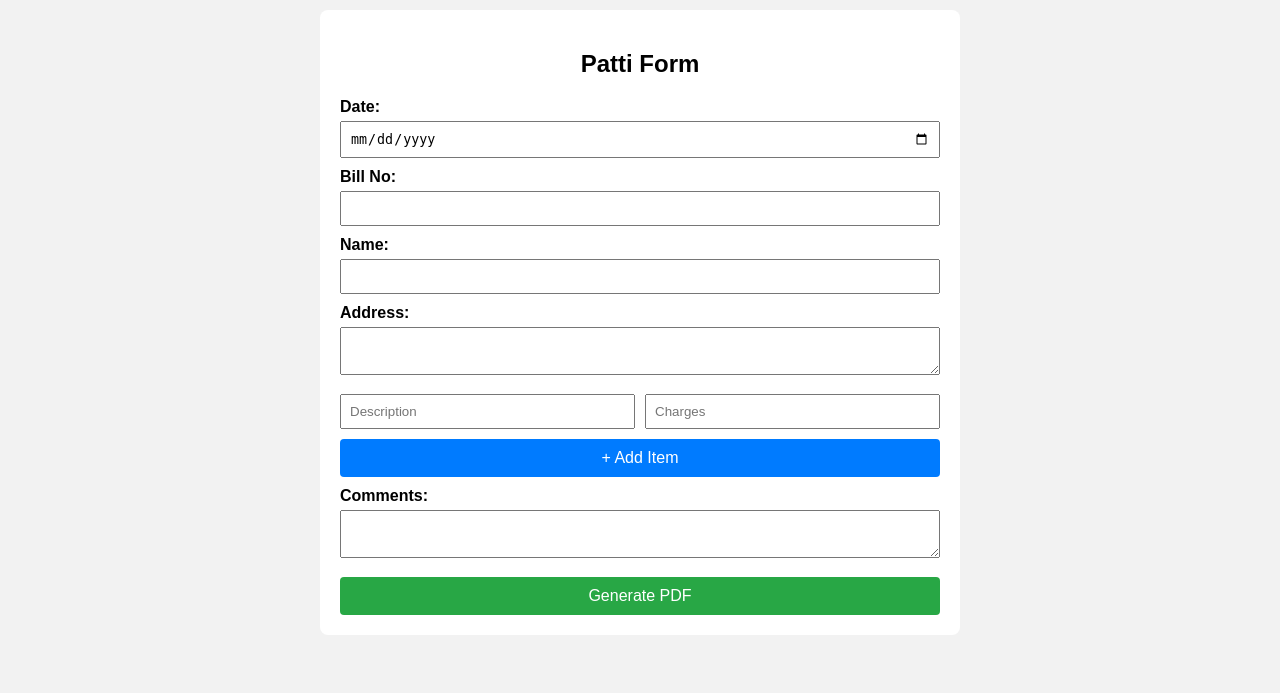
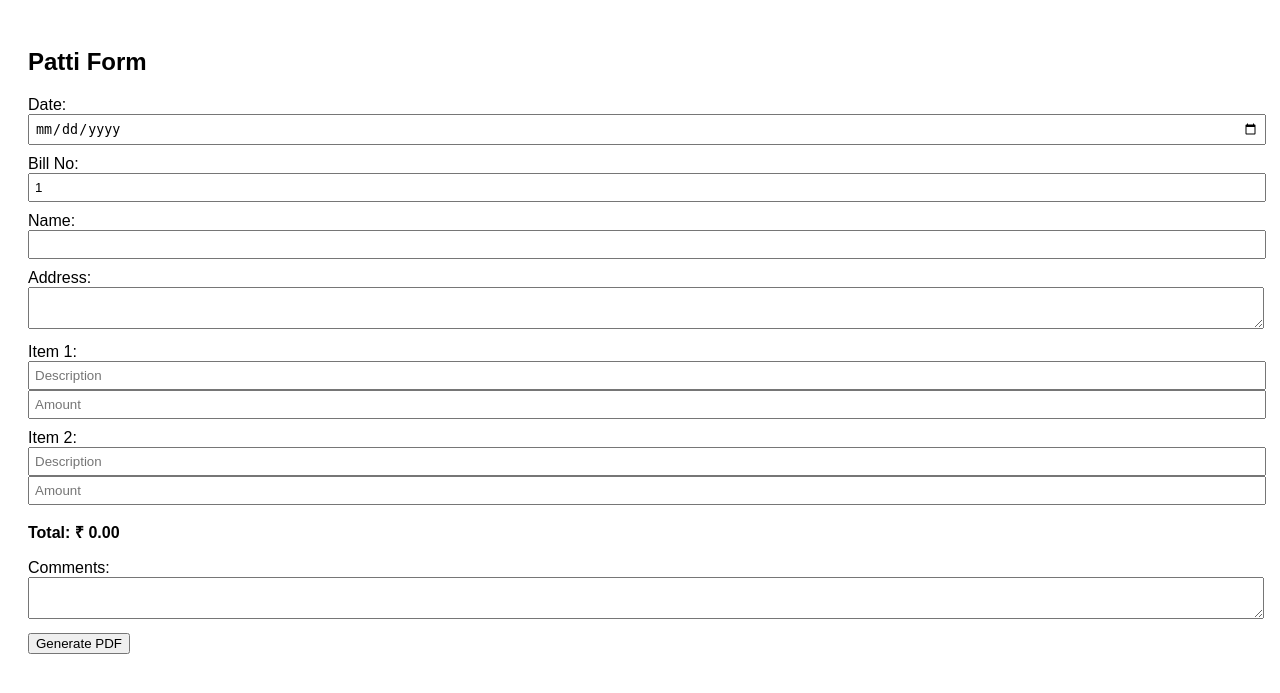
Before and after one commit to manchepatti/manche-patti-app, a Flask app: page / in a window 1280 px wide. Shown: the top 693 px of the page. Run offline with Flask 3, Linux system fonts and the light colour scheme; data that the repository does not hold is empty.

Commit message:
Update form.html

```diff
--- a/templates/form.html
+++ b/templates/form.html
@@ -1,124 +1,77 @@
-<!-- templates/form.html -->
+<!-- === templates/form.html === -->
 <!DOCTYPE html>
-<html lang="en">
+<html>
 <head>
-    <meta charset="UTF-8">
-    <title>Patti Form</title>
-    <meta name="viewport" content="width=device-width, initial-scale=1.0">
+    <title>Patti Receipt Form</title>
     <style>
         body {
-            font-family: sans-serif;
-            margin: 10px;
-            padding: 0;
-            background: #f2f2f2;
+            font-family: Arial, sans-serif;
+            padding: 20px;
         }
-
-        .container {
-            max-width: 600px;
-            margin: auto;
-            background: #fff;
-            padding: 20px;
-            border-radius: 8px;
+        .input-group {
+            margin-bottom: 10px;
         }
-
-        h2 {
-            text-align: center;
-            margin-bottom: 20px;
-        }
-
-        label {
-            display: block;
-            margin-top: 10px;
-            font-weight: bold;
-        }
-
-        input[type="text"],
-        input[type="date"],
-        textarea {
+        input, textarea {
+            padding: 5px;
             width: 100%;
-            padding: 8px;
-            margin-top: 5px;
-            box-sizing: border-box;
-        }
-
-        .item-row {
-            display: flex;
-            gap: 10px;
-            margin-top: 10px;
-        }
-
-        .item-row input {
-            flex: 1;
-        }
-
-        button {
-            margin-top: 15px;
-            padding: 10px 20px;
-            background: #28a745;
-            color: white;
-            border: none;
-            border-radius: 4px;
-            width: 100%;
-            font-size: 16px;
-        }
-
-        #addRow {
-            background: #007bff;
-            margin-top: 10px;
-        }
-
-        @media (max-width: 600px) {
-            .item-row {
-                flex-direction: column;
-            }
         }
     </style>
 </head>
 <body>
-<div class="container">
     <h2>Patti Form</h2>
-    <form method="POST" action="/generate">
+
+    <form action="/generate" method="post">
+        <div class="input-group">
             <label>Date:</label>
             <input type="date" name="date" required>
-
+        </div>
+        <div class="input-group">
             <label>Bill No:</label>
-        <input type="text" name="bill_no" required>
-
+            <input type="text" name="bill_no" id="bill_no" value="{{ bill_no }}" readonly>
+        </div>
+        <div class="input-group">
             <label>Name:</label>
             <input type="text" name="name" required>
-
+        </div>
+        <div class="input-group">
             <label>Address:</label>
-        <textarea name="address" rows="2" required></textarea>
-
-        <div id="items">
-            <div class="item-row">
-                <input type="text" name="desc1" placeholder="Description">
-                <input type="text" name="charge1" placeholder="Charges">
-            </div>
+            <textarea name="address" required></textarea>
         </div>
 
-        <button type="button" id="addRow">+ Add Item</button>
+        <div class="input-group">
+            <label>Item 1:</label>
+            <input type="text" name="desc1" placeholder="Description">
+            <input type="number" name="charge1" placeholder="Amount" step="0.01">
+        </div>
 
+        <div class="input-group">
+            <label>Item 2:</label>
+            <input type="text" name="desc2" placeholder="Description">
+            <input type="number" name="charge2" placeholder="Amount" step="0.01">
+        </div>
+
+        <!-- Add more item groups as needed -->
+
+        <p><strong>Total: <span id="live_total">₹ 0.00</span></strong></p>
+
+        <div class="input-group">
             <label>Comments:</label>
-        <textarea name="comments" rows="2"></textarea>
+            <textarea name="comments"></textarea>
+        </div>
 
         <button type="submit">Generate PDF</button>
     </form>
-</div>
 
     <script>
-    let count = 1;
-    document.getElementById('addRow').addEventListener('click', function () {
-        count++;
-        const container = document.getElementById('items');
-        const row = document.createElement('div');
-        row.className = 'item-row';
-        row.innerHTML = `
-            <input type="text" name="desc${count}" placeholder="Description">
-            <input type="text" name="charge${count}" placeholder="Charges">
-        `;
-        container.appendChild(row);
+        function updateTotal() {
+            let total = 0;
+            document.querySelectorAll('input[name^="charge"]').forEach(input => {
+                let val = parseFloat(input.value);
+                if (!isNaN(val)) total += val;
             });
+            document.getElementById("live_total").innerText = "₹ " + total.toFixed(2);
+        }
+        document.addEventListener('input', updateTotal);
     </script>
 </body>
 </html>
```
Lines whose indentation alone changed are shown as unchanged.
